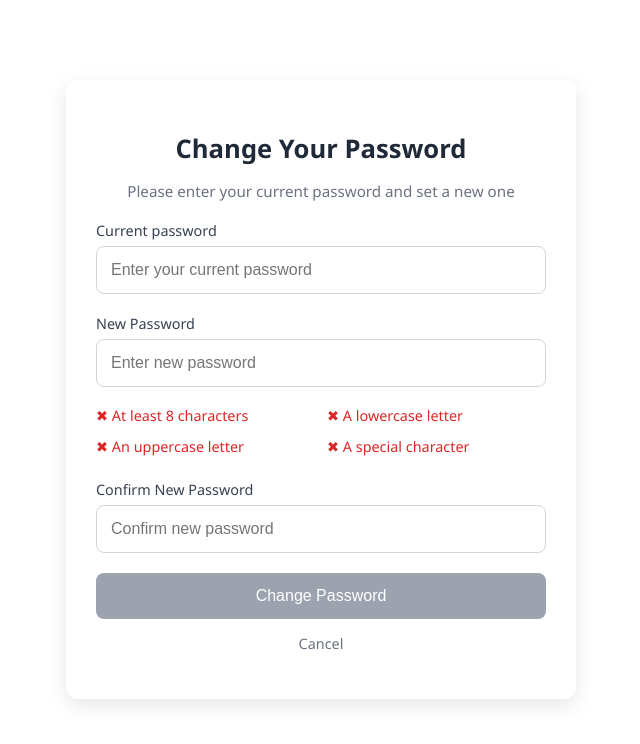
After one commit to Tharzzzs/Student-Helpdesk-Query-System, a Django app: page /accounts/change-password/ in a window 1280 px wide. The commit adds this page. Shown: the top 744 px of the page, without its empty margins (319-959 px from the left). Run offline with Django 5.2, Linux system fonts and the light colour scheme; the visitor is signed in with stand-in values (Sample User, id 1).

Commit message:
feature(app):change_password

```diff
--- a/pos_project/accounts/urls.py
+++ b/pos_project/accounts/urls.py
@@ -6,4 +6,5 @@ urlpatterns = [
     path('logout/', views.logout_view, name='logout'),
     path('register/', views.register_view, name='register'),
     path('home/', views.home_view, name='home'),
+    path('change-password/', views.change_password, name='change_password'),
 ]
--- a/pos_project/accounts/views.py
+++ b/pos_project/accounts/views.py
@@ -5,6 +5,8 @@ from django.contrib.auth import authenticate, login, logout
 from django.contrib.auth.models import User
 from django.contrib import messages
 from django.contrib.auth.decorators import login_required
+from django.contrib.auth.forms import PasswordChangeForm
+from django.contrib.auth import update_session_auth_hash
 
 def login_view(request):
     if request.method == 'POST':
@@ -48,3 +50,19 @@ def register_view(request):
 @login_required(login_url='login')
 def home_view(request):
     return render(request, 'Home/home.html')
+
+@login_required(login_url='login')
+def change_password(request):
+    if request.method == 'POST':
+        form = PasswordChangeForm(request.user, request.POST)
+        if form.is_valid():
+            user = form.save()
+            update_session_auth_hash(request, user)  # Keeps user logged in
+            messages.success(request, 'Your password was successfully updated!')
+            return redirect('home')  # <-- redirect to homepage instead
+        else:
+            messages.error(request, 'Please correct the errors below.')
+    else:
+        form = PasswordChangeForm(request.user)
+
+    return render(request, 'accounts/change_password.html', {'form': form})
--- /dev/null
+++ b/pos_project/static/pos_app/css/change_password.css
@@ -0,0 +1,129 @@
+.change-password-container {
+  max-width: 450px;
+  margin: 80px auto;
+  padding: 30px;
+  border-radius: 12px;
+  background: #fff;
+  box-shadow: 0 6px 20px rgba(0, 0, 0, 0.1);
+  font-family: "Segoe UI", Roboto, sans-serif;
+}
+
+.change-password-container h2 {
+  text-align: center;
+  margin-bottom: 8px;
+  font-size: 1.6rem;
+  color: #1f2937;
+}
+
+.subtitle {
+  text-align: center;
+  font-size: 0.95rem;
+  color: #6b7280;
+  margin-bottom: 20px;
+}
+
+.input-group {
+  margin-bottom: 20px;
+}
+
+.input-group label {
+  display: block;
+  margin-bottom: 6px;
+  font-size: 0.9rem;
+  font-weight: 500;
+  color: #374151;
+}
+
+.input-wrapper {
+  position: relative;
+}
+
+.input-wrapper input {
+  width: 100%;
+  padding: 14px;
+  border: 1px solid #d1d5db;
+  border-radius: 8px;
+  font-size: 1rem;
+  transition: border-color 0.3s;
+}
+
+.input-wrapper input:focus {
+  border-color: #2563eb;
+  outline: none;
+  box-shadow: 0 0 0 2px rgba(37, 99, 235, 0.2);
+}
+
+/* Password requirements */
+.password-requirements {
+  margin-top: 8px;
+  font-size: 0.9rem;
+}
+
+.password-requirements ul {
+  list-style: none;
+  padding-left: 0;
+  display: grid;
+  grid-template-columns: repeat(2, 1fr);
+  gap: 4px 12px;
+}
+
+.password-requirements li {
+  margin: 4px 0;
+}
+
+.password-requirements li.valid {
+  color: #16a34a;
+}
+.password-requirements li.valid::before {
+  content: "✔ ";
+}
+.password-requirements li.invalid {
+  color: #dc2626;
+}
+.password-requirements li.invalid::before {
+  content: "✖ ";
+}
+
+/* Error text */
+.error {
+  color: #dc2626;
+  font-size: 0.85rem;
+  margin-top: 6px;
+}
+
+/* Buttons */
+button[type="submit"] {
+  width: 100%;
+  padding: 14px;
+  background: #2563eb;
+  color: white;
+  border: none;
+  border-radius: 8px;
+  font-size: 1rem;
+  font-weight: 500;
+  cursor: pointer;
+  transition: background 0.3s, transform 0.2s;
+}
+
+button[type="submit"]:hover:enabled {
+  background: #1d4ed8;
+  transform: translateY(-2px);
+}
+
+button[disabled] {
+  background: #9ca3af;
+  cursor: not-allowed;
+}
+
+.btn-cancel {
+  display: block;
+  text-align: center;
+  margin-top: 15px;
+  font-size: 0.9rem;
+  color: #6b7280;
+  text-decoration: none;
+}
+
+.btn-cancel:hover {
+  text-decoration: underline;
+}
--- /dev/null
+++ b/pos_project/static/pos_app/js/change_password.js
@@ -0,0 +1,76 @@
+document.addEventListener("DOMContentLoaded", function () {
+  const form = document.getElementById("password-form");
+  const newPassword = document.getElementById("id_new_password1");
+  const confirmPassword = document.getElementById("id_new_password2");
+  const requirements = document.querySelectorAll("#requirements li");
+  const matchError = document.getElementById("match-error");
+  const submitBtn = form.querySelector('button[type="submit"]');
+
+  // password requirement checks
+  const checks = {
+    length: (pw) => pw.length >= 8,
+    lower: (pw) => /[a-z]/.test(pw),
+    upper: (pw) => /[A-Z]/.test(pw),
+    special: (pw) => /[!@#$%^&*(),.?":{}|<>]/.test(pw),
+  };
+
+  function updateRequirements(pw) {
+    requirements.forEach((req) => {
+      const checkType = req.dataset.check;
+      if (checks[checkType](pw)) {
+        req.classList.remove("invalid");
+        req.classList.add("valid");
+        req.style.display = "none"; // hide fulfilled
+      } else {
+        req.classList.remove("valid");
+        req.classList.add("invalid");
+        req.style.display = "block"; // show if not fulfilled
+      }
+    });
+  }
+
+  function updateMatch() {
+    if (confirmPassword.value.length === 0) {
+      matchError.textContent = "";
+      return false;
+    }
+    if (newPassword.value !== confirmPassword.value) {
+      matchError.textContent = "Passwords do not match.";
+      return false;
+    } else {
+      matchError.textContent = "";
+      return true;
+    }
+  }
+
+  function canSubmit() {
+    const pw = newPassword.value;
+    const allValid = Object.keys(checks).every((key) => checks[key](pw));
+    const match = pw === confirmPassword.value && pw.length > 0;
+    return allValid && match;
+  }
+
+  function updateSubmitState() {
+    submitBtn.disabled = !canSubmit();
+  }
+
+  newPassword.addEventListener("input", () => {
+    updateRequirements(newPassword.value);
+    updateSubmitState();
+  });
+
+  confirmPassword.addEventListener("input", () => {
+    updateMatch();
+    updateSubmitState();
+  });
+
+  form.addEventListener("submit", function (event) {
+    if (!canSubmit()) {
+      event.preventDefault();
+      alert("Please fix the errors before submitting.");
+    }
+  });
+
+  updateRequirements(""); // run once on load
+  updateSubmitState();
+});
--- a/pos_project/templates/Home/home.html
+++ b/pos_project/templates/Home/home.html
@@ -4,3 +4,7 @@
   {% csrf_token %}
   <button type="submit">Logout</button>
 </form>
+
+<form method="get" action="{% url 'change_password' %}">
+  <button type="submit">Change Password</button>
+</form>
--- /dev/null
+++ b/pos_project/templates/accounts/change_password.html
@@ -0,0 +1,61 @@
+{% load static %}
+
+{% block content %}
+<link rel="stylesheet" href="{% static 'pos_app/css/change_password.css' %}">
+
+<div class="change-password-container">
+  <h2>Change Your Password</h2>
+  <p class="subtitle">Please enter your current password and set a new one</p>
+
+
+  <form method="post" id="password-form">
+    {% csrf_token %}
+
+    <!-- Current Password -->
+<div class="input-group">
+  <label for="id_old_password">Current password</label>
+  <div class="input-wrapper">
+    <input type="password" name="old_password" id="id_old_password" placeholder="Enter your current password" required>
+  </div>
+
+  <!-- SERVER-SIDE ERROR FOR CURRENT PASSWORD -->
+  {% if form.old_password.errors %}
+    <p class="error">{{ form.old_password.errors.0 }}</p>
+  {% endif %}
+</div>
+
+
+    <!-- New Password -->
+    <div class="input-group">
+      <label for="id_new_password1">New Password</label>
+      <div class="input-wrapper">
+        <input type="password" name="new_password1" id="id_new_password1" placeholder="Enter new password" required>
+      </div>
+      <!-- Requirements dynamically update -->
+      <div class="password-requirements" id="requirements">
+        <ul>
+          <li class="invalid" data-check="length">At least 8 characters</li>
+          <li class="invalid" data-check="lower">A lowercase letter</li>
+          <li class="invalid" data-check="upper">An uppercase letter</li>
+          <li class="invalid" data-check="special">A special character</li>
+        </ul>
+      </div>
+    </div>
+
+    <!-- Confirm New Password -->
+    <div class="input-group">
+      <label for="id_new_password2">Confirm New Password</label>
+      <div class="input-wrapper">
+        <input type="password" name="new_password2" id="id_new_password2" placeholder="Confirm new password" required>
+      </div>
+      <div class="error" id="match-error"></div>
+    </div>
+
+    <!-- Submit -->
+    <button type="submit" disabled>Change Password</button>
+    <a href="{% url 'home' %}" class="btn-cancel">Cancel</a>
+  </form>
+</div>
+
+<script src="{% static 'pos_app/js/change_password.js' %}"></script>
+{% endblock %}
```
